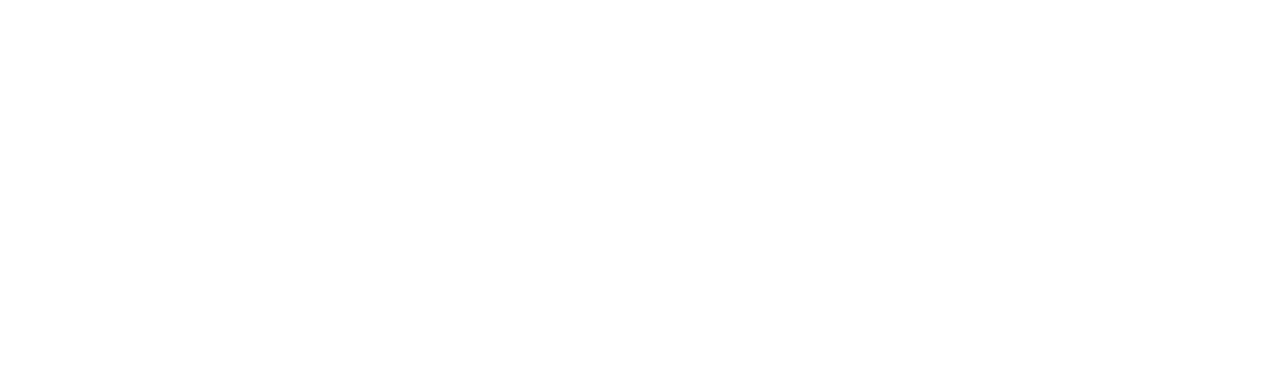
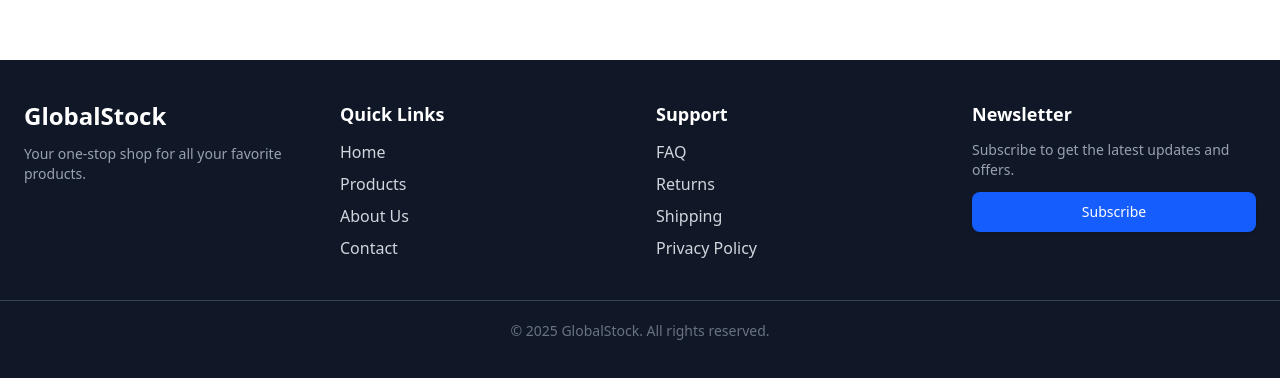
Before and after one commit to Chandima0406/GlobalStock, a React (Vite) app in the folder frontend/: page / in a window 1280 px wide. Shown: the part 846-1224 px from the top of the page. Before the commit the page ends 800 px from the top, so only its background shows below. Built offline with nearby package versions, Linux system fonts and the light colour scheme.

Commit message:
create componant footer

```diff
--- a/frontend/src/App.jsx
+++ b/frontend/src/App.jsx
@@ -1,11 +1,14 @@
 import { Header } from "@/components/layout/Header";
-function App() {
+import { Footer } from "@/components/layout/Footer";
 
+function App({ children }) {
   return (
     <div>
-       <Header />
+      <Header />
+      <main className="min-h-screen">{children}</main>
+      <Footer />
     </div>
-  )
+  );
 }
 
-export default App
+export default App;
--- /dev/null
+++ b/frontend/src/components/layout/Footer/Footer.jsx
@@ -0,0 +1,56 @@
+import React from "react";
+import { Link } from "react-router-dom";
+import { Button } from "@/components/ui/Button";
+
+export default function Footer() {
+  return (
+    <footer className="bg-gray-900 text-gray-300 py-10 mt-10">
+      <div className="max-w-7xl mx-auto px-6 grid grid-cols-1 md:grid-cols-4 gap-8">
+
+        {/* Logo / Brand */}
+        <div>
+          <h2 className="text-2xl font-bold text-white mb-3">GlobalStock</h2>
+          <p className="text-sm text-gray-400">
+            Your one-stop shop for all your favorite products.
+          </p>
+        </div>
+
+        {/* Quick Links */}
+        <div>
+          <h3 className="text-lg font-semibold text-white mb-3">Quick Links</h3>
+          <ul className="space-y-2">
+            <li><Link to="/" className="hover:text-white">Home</Link></li>
+            <li><Link to="/products" className="hover:text-white">Products</Link></li>
+            <li><Link to="/about" className="hover:text-white">About Us</Link></li>
+            <li><Link to="/contact" className="hover:text-white">Contact</Link></li>
+          </ul>
+        </div>
+
+        {/* Customer Support */}
+        <div>
+          <h3 className="text-lg font-semibold text-white mb-3">Support</h3>
+          <ul className="space-y-2">
+            <li><Link to="/faq" className="hover:text-white">FAQ</Link></li>
+            <li><Link to="/returns" className="hover:text-white">Returns</Link></li>
+            <li><Link to="/shipping" className="hover:text-white">Shipping</Link></li>
+            <li><Link to="/privacy" className="hover:text-white">Privacy Policy</Link></li>
+          </ul>
+        </div>
+
+        {/* Newsletter */}
+        <div>
+          <h3 className="text-lg font-semibold text-white mb-3">Newsletter</h3>
+          <p className="text-sm text-gray-400 mb-3">
+            Subscribe to get the latest updates and offers.
+          </p>
+          <Button variant="primary" className="w-full">Subscribe</Button>
+        </div>
+      </div>
+
+      {/* Bottom bar */}
+      <div className="border-t border-gray-700 mt-10 pt-5 text-center text-sm text-gray-500">
+        © {new Date().getFullYear()} GlobalStock. All rights reserved.
+      </div>
+    </footer>
+  );
+}
--- /dev/null
+++ b/frontend/src/components/layout/Footer/index.js
@@ -0,0 +1 @@
+export { default as Footer } from "./Footer";
```
